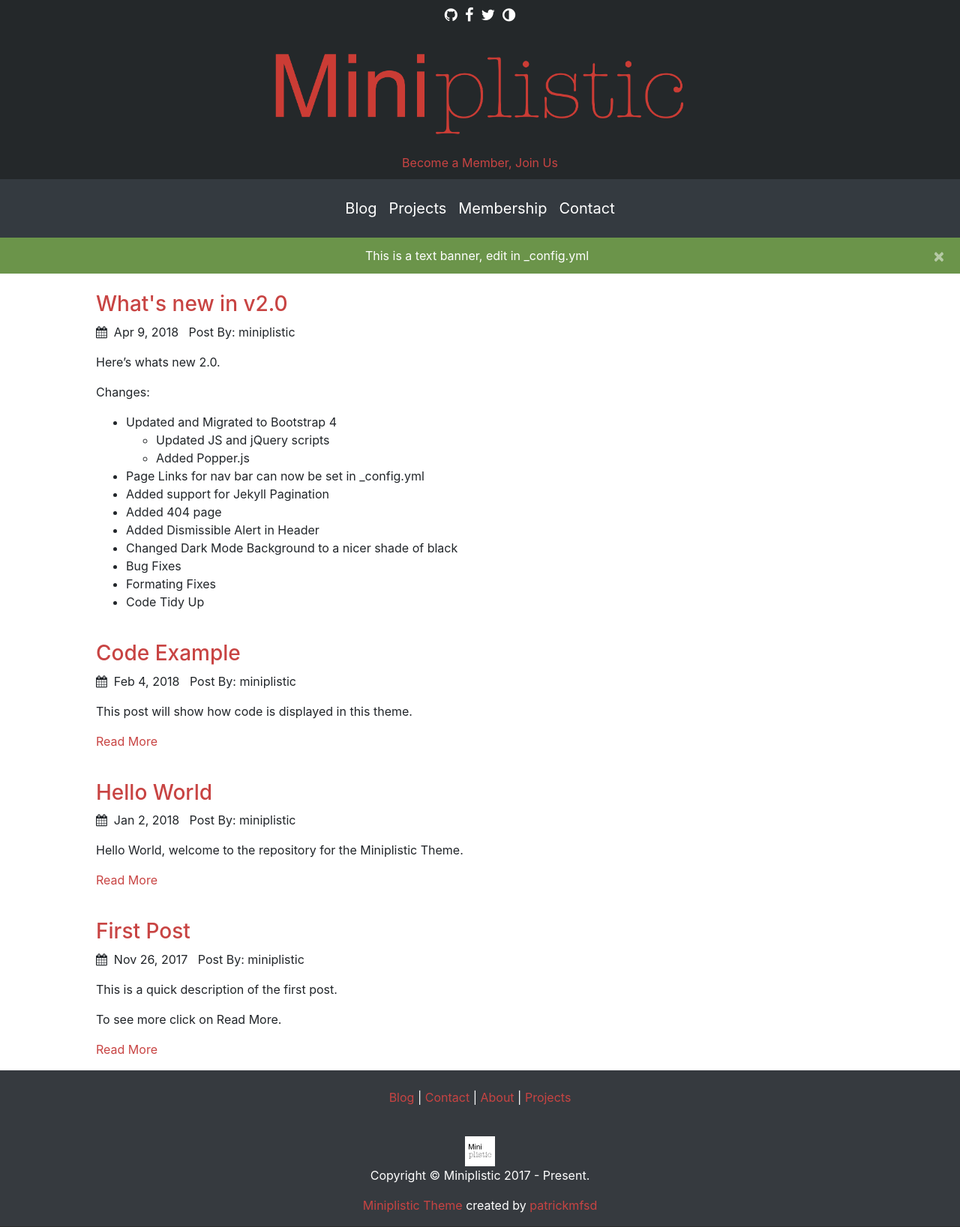
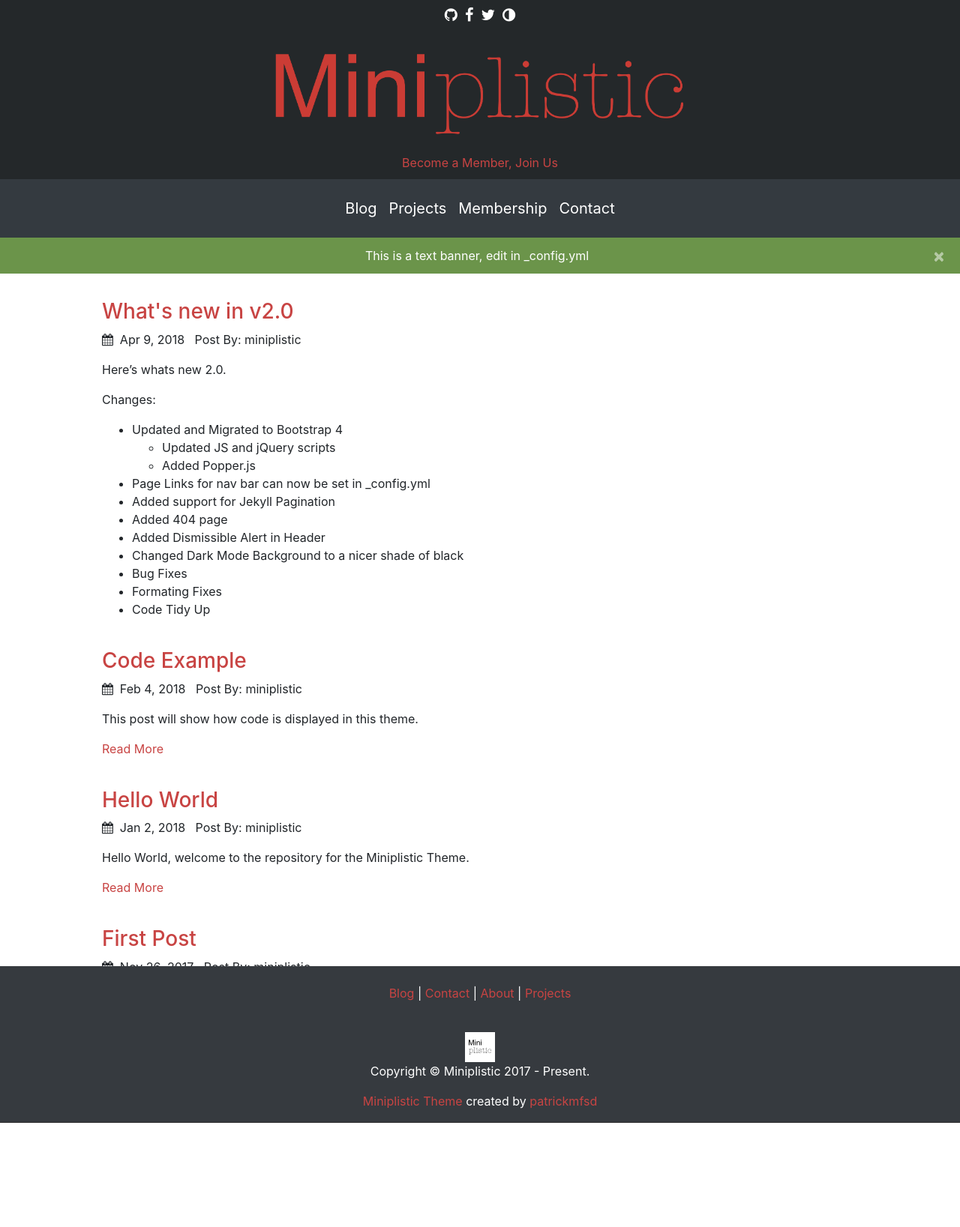
Before and after one commit to patrickmfsd/Miniplistic, a Jekyll site: the page built from index.html, in a window 1280 px wide. Shown: the whole page at 75% size. Built offline with Jekyll 4.4.1, drawn with Linux system fonts in a browser that asks for light colours; nearby versions of some CDN libraries; the list of posts is cut into pages by our own code; after the commit the page ends 1498 px from its top, so only the background shows below that.

Commit message:
Footer Placement Fix
Footer now stays at the bottom

```diff
--- a/_layouts/default.html
+++ b/_layouts/default.html
@@ -2,15 +2,23 @@
 <html>
   {% include head.html %}
   <body>
+	  <div id="wrapper">
+		<div id="header">
 			{% include header.html %}
+		</div>
+		<div id="content">
 			<!-- Content -->
 		    <div class="row animated fadeIn bodycontent">
 				<div class="col-md-10">
 		        	{{ content }}
 				</div>
 		    </div>
+		</div>
+		<div id="footer">
 			<div class="col-md-12">
 		    	{% include footer.html %}
+		    </div>
+		</div>
 	</div>
 	{% include include_js.html %}
   </body>
--- a/_sass/_site.scss
+++ b/_sass/_site.scss
@@ -13,6 +13,30 @@
 body {
 	margin:0;
 }
+
+html,
+body {
+   margin:0;
+   padding:0;
+   height:100%;
+}
+
+#wrapper {
+   min-height:100%;
+   position:relative;
+}
+
+#content {
+   padding:10px;
+   padding-bottom:60px;   /* Height of the footer */
+}
+
+#footer {
+   position:absolute;
+   bottom:0;
+   width: 100%;
+ }
+
 
 .navbar-toggler {
      outline: none !important;
```
Lines whose indentation alone changed are shown as unchanged.
